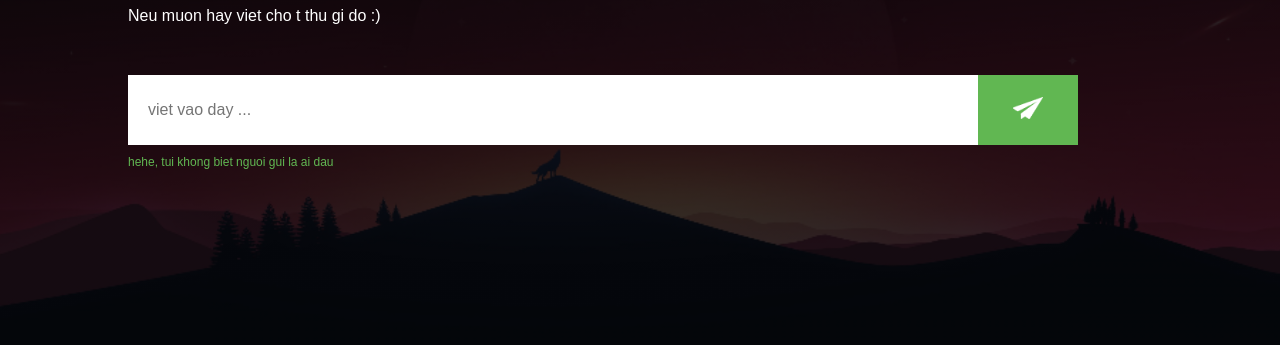
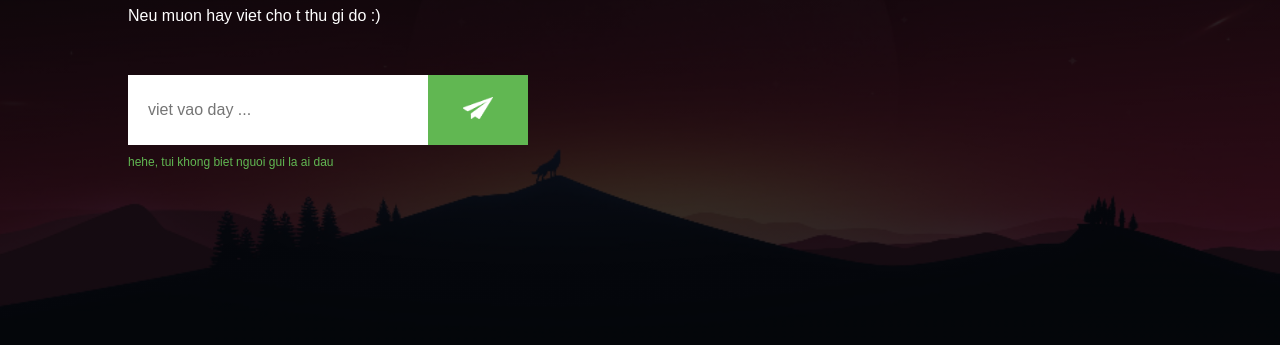
Before and after one commit to atpx23/0h47, a plain HTML site: page index.html in a window 1280 px wide. Shown: the part 347-692 px from the top of the page. Drawn offline with Linux system fonts and the light colour scheme.

Commit message:
Update style.css

```diff
--- a/style.css
+++ b/style.css
@@ -35,7 +35,7 @@ form input{
     outline: none;
     padding: 10px 20px;
     height: 70px;
-    width: 850px;
+    width: 300px;
     font-size: 16px;
 }
 form button{
```
